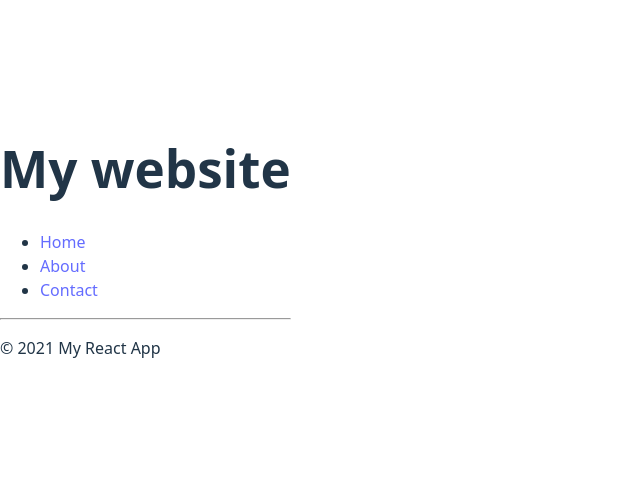
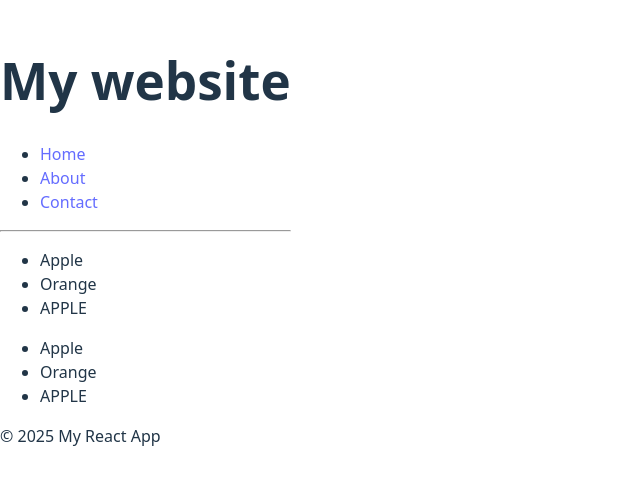
Before and after one commit to wuyutaott/my-react-app, a React (Vite) app: page / in a window 1280 px wide. Shown: the part 159-644 px from the top of the page, without its empty margins (0-640 px from the left). Built offline with nearby package versions, Linux system fonts and the light colour scheme.

Commit message:
add other elements to app

```diff
--- a/src/App.jsx
+++ b/src/App.jsx
@@ -1,10 +1,13 @@
+import Header from "./Header"
 import Footer from "./Footer"
-import Header from "./Header"
+import Food from "./Food"
 
 function App() {
     return (
         <>
             <Header />
+            <Food />
+            <Food />
             <Footer />
         </>
     )
--- /dev/null
+++ b/src/Food.jsx
@@ -0,0 +1,13 @@
+function Food() {
+    const food1 = 'Orange';
+    const food2 = 'Apple';
+    return (
+        <ul>
+            <li>Apple</li>
+            <li>{food1}</li>
+            <li>{food2.toUpperCase()}</li>
+        </ul>
+    );
+}
+
+export default Food;
--- a/src/Footer.jsx
+++ b/src/Footer.jsx
@@ -1,7 +1,7 @@
 function Footer() {
   return (
     <footer>
-      <p>© 2021 My React App</p>
+      <p>© {new Date().getFullYear()} My React App</p>
     </footer>
   );
 }
```
